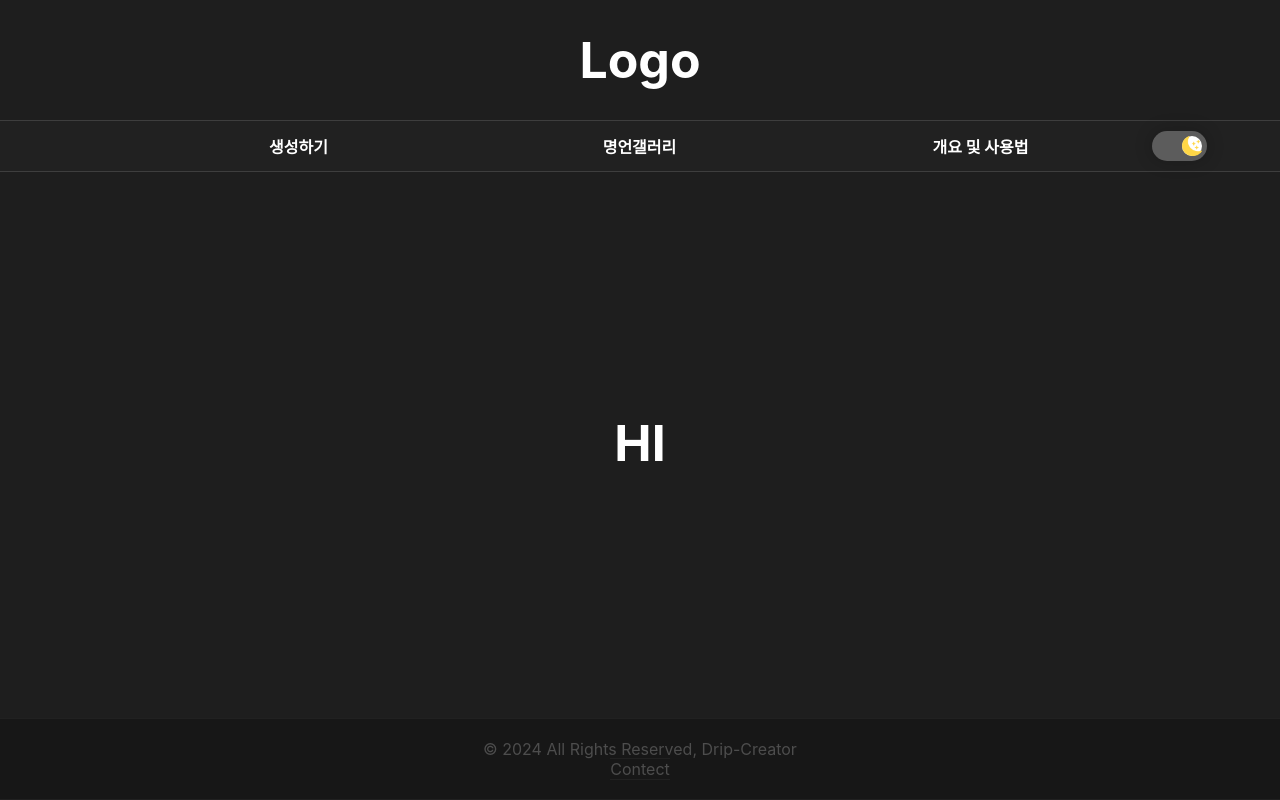
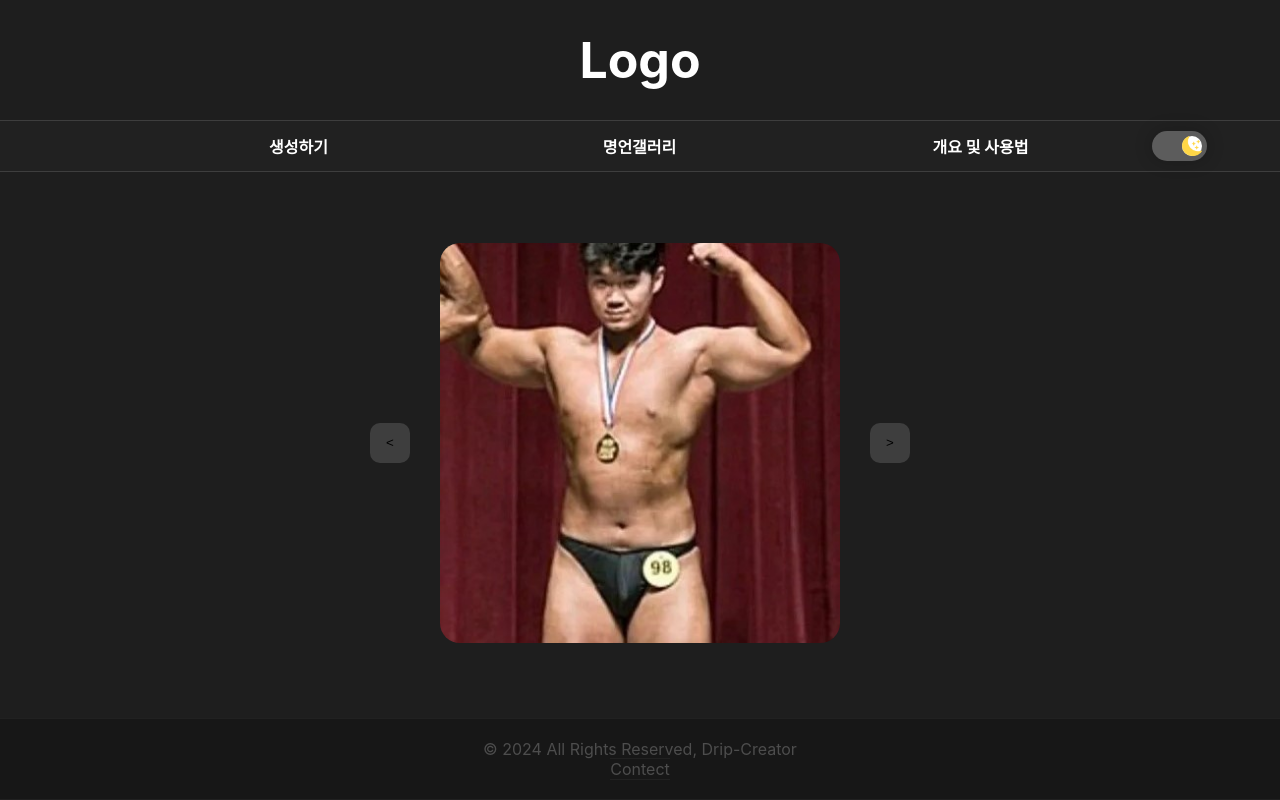
Before and after one commit to pmk1004/drip-creator, a React (Create React App) app: page /gallery in a window 1280 px wide. Built offline with nearby package versions, Linux system fonts and the light colour scheme.

Commit message:
이미지 슬라이드

```diff
--- a/src/App.js
+++ b/src/App.js
@@ -13,7 +13,7 @@ const galleryData = [
   {id: 1, drip: "머리가 안 좋은데 왜 니 애비보다 연봉이 10배 이상 높을까?", author: "한주먹", imgSrc: "한주먹_1.jpg"},
   {id: 2, drip: "애미뒤진 새끼들 이악물고 악플달러 오는거 존나 웃기네ㅋㅋㅋ", author: "한주먹", imgSrc: "한주먹_2.jpg"},
   {id: 3, drip: "니 애미가 너 꼴뵈기 싫어하는 것 보다 더할까ㅋㅋ", author: "한주먹", imgSrc: "한주먹_3.png"},
-  {id: 3, drip: "3일 안에 니 애미 뒤지라고 오늘부터 제사지냄", author: "한주먹", imgSrc: "한주먹_4.png"},
+  {id: 4, drip: "3일 안에 니 애미 뒤지라고 오늘부터 제사지냄", author: "한주먹", imgSrc: "한주먹_4.png"},
 ];
 
 const lightDrip = [
--- a/src/pages/Gallery.js
+++ b/src/pages/Gallery.js
@@ -1,9 +1,57 @@
-import React from "react";
+import React, { useContext, useRef } from "react";
+import { GalleryContext } from "../app/provider/galleryContext";
+import "../app/styles/gallery.css";
+
+function moveItem(ref, length, direction) {
+  const style = window.getComputedStyle(ref);
+  const transformValue = style.transform;
+  let translateX = 0;
+
+  // transformValue가 'none'이 아닐 때만 파싱
+  if (transformValue !== 'none') {
+    const matrixValues = transformValue.match(/matrix.*\((.+)\)/);
+    if (matrixValues) {
+      const values = matrixValues[1].split(', ');
+      translateX = parseFloat(values[4]); // X축 이동값
+    }
+  }
+
+  if (direction === 'next') {
+    // 다음 버튼 클릭 시
+    if (translateX - 400 > -400 * (length - 1)) {
+      ref.style.transform = `translate(${translateX - 400}px)`;
+    } else {
+      ref.style.transform = 'translate(0px)';
+    }
+  } else if (direction === 'prev') {
+    // 이전 버튼 클릭 시
+    if (translateX !== 0) {
+      ref.style.transform = `translate(${translateX + 400}px)`;
+    } else {
+      ref.style.transform = `translate(${-400 * (length - 1)}px)`;
+    }
+  }
+}
 
 function Gallery() {
+  const galleryDatas = useContext(GalleryContext);
+  const galleryRef = useRef();
+
   return (
-    <div>
-      <h1>HI</h1>
+    <div className="gallery-slider">
+      <div className="flex align-center">
+        <button className="slide-btn left" onClick={() => {moveItem(galleryRef.current, galleryDatas.length, 'prev')}}>&lt;</button>
+        <div className="gallery-wrapper overflow">
+          <div className="gallery-items" ref={galleryRef}>
+            {galleryDatas.map((gallery) => (
+              <div key={gallery.id} className="slide">
+                <img src={require("../imgs/" + gallery.imgSrc)} alt={gallery.id}></img>
+              </div>
+            ))}
+          </div>
+        </div>
+        <button className="slide-btn right" onClick={() => {moveItem(galleryRef.current, galleryDatas.length, 'next')}}>&gt;</button>
+      </div>
     </div>
   );
 }
```
